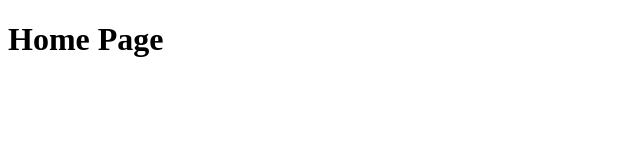
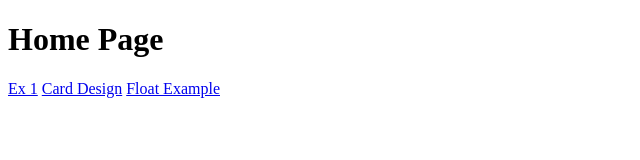
Before and after one commit to thuta122004/hnd5, a plain HTML site: page index.html in a window 1280 px wide. Shown: the whole page, without its empty margins (0-640 px from the left). Drawn offline with Linux system fonts and the light colour scheme.

Commit message:
add navigations to index

```diff
--- a/index.html
+++ b/index.html
@@ -7,5 +7,9 @@
 </head>
 <body>
     <h1>Home Page</h1>
+
+    <a href="ex1.html">Ex 1</a>
+    <a href="card.html">Card Design</a>
+    <a href="float.html">Float Example</a>
 </body>
 </html>
```
